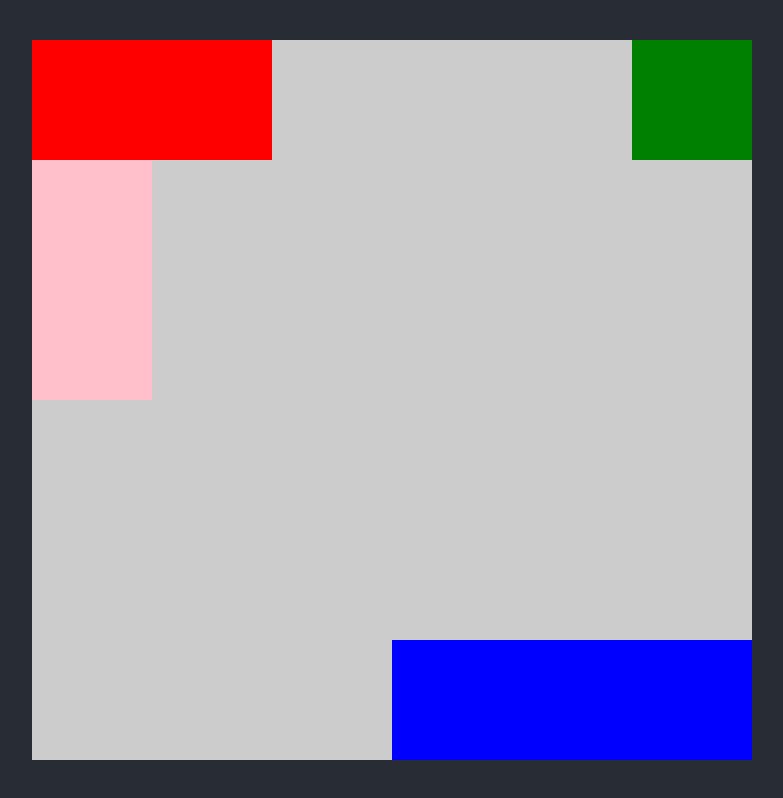
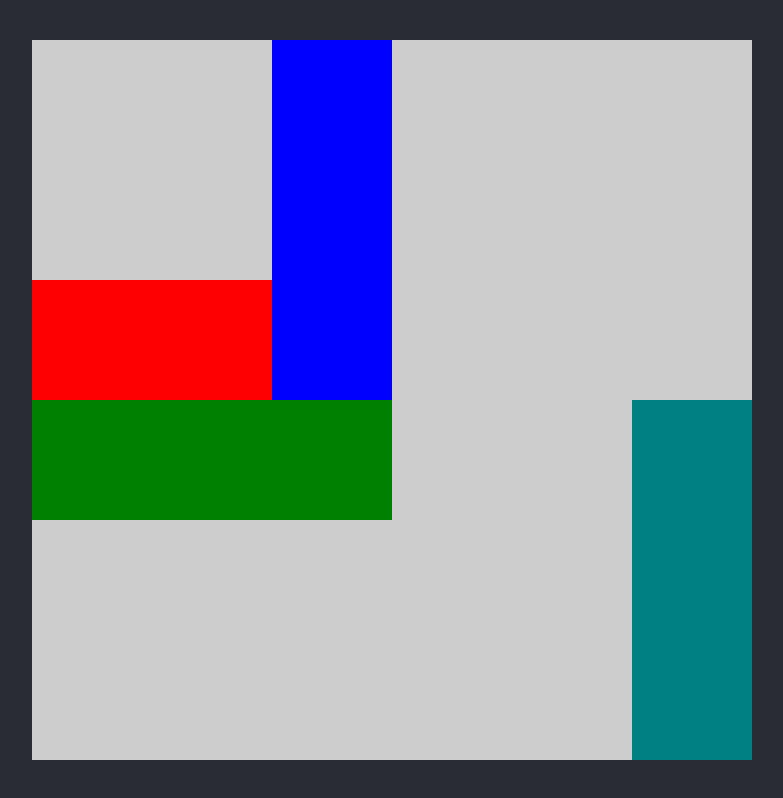
Before and after one commit to Stooks1994/react-rush-hour, a React (Create React App) app: page / in a window 1280 px wide. Shown: the whole page, without its empty margins (248-1031 px from the left). Built offline with nearby package versions, Linux system fonts and the light colour scheme.

Commit message:
snap to grid and collision generally working. Sothing off with vertical

```diff
--- a/src/components/Board.js
+++ b/src/components/Board.js
@@ -6,12 +6,24 @@ const BOARD_SIZE = 6;
 
 const TEST_PUZZLE = {
     pieces: [
-        {id:0, x:0, y:0, size:2, orientation: 'HORIZONTAL', color:'red'},
-        {id:1, x:0, y:1, size:2, orientation: 'VERTICAL', color:'pink'},
-        {id:2, x:3, y:5, size:3, orientation: 'HORIZONTAL', color:'blue'},
-        {id:3, x:5, y:0, size:1, orientation: 'HORIZONTAL', color:'green'}
+        {id:0, x:0, y:2, h:1, w:2, orientation:'HORIZONTAL', color:'red'},
+        {id:1, x:2, y:0, h:3, w:1, orientation:'VERTICAL', color:'blue'},
+        {id:2, x:0, y:3, h:1, w:3, orientation:'HORIZONTAL', color:'green'},
+        {id:3, x:5, y:3, h:3, w:1, orientation:'VERTICAL', color:'teal'},
+    ]
+}
+
+
+/*
+const TEST_PUZZLE = {
+    pieces: [
+        {id:0, x:0, y:0, h:1, w:2, orientation: 'HORIZONTAL', color:'red'},
+        {id:1, x:0, y:1, h:2, w:1, orientation: 'VERTICAL', color:'pink'},
+        {id:2, x:3, y:5, h:1, w:3, orientation: 'HORIZONTAL', color:'blue'},
+        {id:3, x:5, y:0, h:1, w:1, orientation: 'HORIZONTAL', color:'green'}
     ]
 };
+*/
 
 const Board = () => {
     const [isMounted, setIsMounted] = useState(false);
--- a/src/components/Piece.js
+++ b/src/components/Piece.js
@@ -9,11 +9,7 @@ const AXIS = {
     y: 'y'
 }
 
-const calculateBoundsFromOtherPiece = (parentBound, currPos, otherPos, otherSize) => {
-
-}
-
-const calculateInitialBounds = (id, x, y, h, w, allPieces, axis) => {
+const calculateBounds = (id, x, y, h, w, allPieces, axis) => {
     let boardBoundingRect = document.getElementById('main-board').getBoundingClientRect();
     let tileSize = boardBoundingRect.width / BOARD_SIZE;
 
@@ -23,52 +19,29 @@ const calculateInitialBounds = (id, x, y, h, w, allPieces, axis) => {
     let bottom = parseInt(boardBoundingRect.height - ((h + y) * tileSize));
 
     allPieces.forEach(otherPiece => {
+        if (id == 0 && otherPiece.id == 1) {
+            console.log('id:0' + ' x:' + x + ' y:' + y + ' h:' + h + ' w:' + w)
+            console.log('id:1' + ' x:' + otherPiece.x + ' y:' + otherPiece.y + ' h:' + otherPiece.h + ' w:' + otherPiece.w)
+        }
+
         if (id != otherPiece.id) {
             if (axis == AXIS.x) {
-                if (x >= otherPiece.x && y >= otherPiece.y && y <= otherPiece.y + otherPiece.size) {
-                    left = parseInt(0 - ((x - (otherPiece.x + otherPiece.size)) * tileSize))
-                } else if (x <= otherPiece.x && y >= otherPiece.y && y <= otherPiece.y + otherPiece.size) {
-                    right = parseInt(boardBoundingRect.width - ((w + x + otherPiece.size) * tileSize))
+                if (x >= otherPiece.x && y >= otherPiece.y && y < otherPiece.y + otherPiece.h) {
+                    left = parseInt(0 - ((x - (otherPiece.x + otherPiece.w)) * tileSize))
+                } else if (x < otherPiece.x && y >= otherPiece.y && y < otherPiece.y + otherPiece.h) {
+                    right = parseInt((otherPiece.x * tileSize) - ((x+ w) * tileSize))
                 }
             } else if (axis == AXIS.y) {
-
+                if (y >= otherPiece.y && x >= otherPiece.x && x < otherPiece.x + otherPiece.w) {
+                    top = parseInt(0 - ((y - (otherPiece.y + otherPiece.h)) * tileSize))
+                } else if (y < otherPiece.y && x >= otherPiece.x && x < otherPiece.x + otherPiece.w) {
+                    bottom = parseInt((otherPiece.y * tileSize) - ((y + h) * tileSize))
+                }
             }
         }
     })
 
-    return {
-        left: left,
-        top: top,
-        right: right,
-        bottom: bottom
-    }
-}
-
-const calculateNewBounds = (id, x, y, h, w, allPieces, axis) => {
-    let boardBoundingRect = document.getElementById('main-board').getBoundingClientRect();
-    let currElement = document.getElementById(id);
-    let tileSize = boardBoundingRect.width / BOARD_SIZE;
-
-    let left = parseInt(0 - currElement.offsetLeft);
-    let top = parseInt(0 - currElement.offsetTop);
-    let right = parseInt(boardBoundingRect.width - ((w * tileSize) + currElement.offsetLeft));
-    let bottom = parseInt(boardBoundingRect.height - ((h * tileSize) + currElement.offsetTop));
-
-    allPieces.forEach(otherPiece => {
-        if (id != otherPiece.id) {
-            let otherElement = document.getElementById(otherPiece.id)
-
-            if (axis == AXIS.x) {
-                if (x >= otherPiece.x && y >= otherPiece.y && y <= otherPiece.y + otherPiece.size) {
-                    left = parseInt(0 - currElement.offsetLeft - (otherElement.offsetLeft + (otherPiece.size * tileSize)))
-                } else if (x <= otherPiece.x && y >= otherPiece.y && y <= otherPiece.y + otherPiece.size) {
-                    right = parseInt(boardBoundingRect.width - ((w * tileSize) + currElement.offsetLeft + (otherPiece.size * tileSize)))
-                }
-            } else if (axis == AXIS.y) {
-
-            }
-        }
-    })
+    console.log(left + " " + top + " " + right + " " + bottom + " " )
 
     return {
         left: left,
@@ -84,12 +57,10 @@ const preparePiece = (id, x, y, h, w, allPieces, axis, color, coordHandler, isMo
     let height = h * SIZE_MOD;
     let width = w * SIZE_MOD;
 
-    let bounds = isMounted
-        ? calculateNewBounds(id, x, y, h, w, allPieces, axis)
-        : calculateInitialBounds(id, x, y, h, w, allPieces, axis);
+    let bounds = calculateBounds(id, x, y, h, w, allPieces, axis)
 
     return (
-        <Draggable axis={axis} bounds={bounds} onStop={coordHandler}>
+        <Draggable axis={axis} bounds={bounds} onStop={coordHandler} position={{x:0, y:0}}>
             <div id={id} style={{
                 position:'absolute',
                 left:`${xPos}%`,
@@ -112,34 +83,26 @@ const Piece = props => {
 
         let boardPx = document.getElementById('main-board').getBoundingClientRect().width
         let vals = currElement.style.transform.match(/-?[0-9]+/gm)
+        let tileSize = boardPx / BOARD_SIZE;
 
         if (vals.length == 1) {
             // Only has transform in X direction
             let xTransform = Number(vals[0])
             let newOffset = currElement.offsetLeft + xTransform
-            let newBin = boardPx / newOffset
+            let newBin = 0
 
-            switch(Math.trunc(newBin)) {
-                case 0:
-                    newBin = 5
-                    break;
-                case 1:
-                    newBin = 4
-                    break;
-                case 2:
-                    newBin = 3
-                    break;
-                case 3:
-                    newBin = 2
-                    break;
-                case 4:
-                    newBin = 1
-                    break;
-                case 5:
-                    newBin = 0
-                    break;
-                default:
-                    newBin = 0
+            if (newOffset <= 0.5 * tileSize) {
+                newBin = 0;
+            } else if (newOffset <= 1.5 * tileSize && newOffset > 0.5 * tileSize) {
+                newBin = 1;
+            } else if (newOffset <= 2.5 * tileSize && newOffset > 1.5 * tileSize) {
+                newBin = 2;
+            } else if (newOffset <= 3.5 * tileSize && newOffset > 2.5 * tileSize) {
+                newBin = 3;
+            } else if (newOffset <= 4.5 * tileSize && newOffset > 3.5 * tileSize) {
+                newBin = 4;
+            } else {
+                newBin = 5;
             }
 
             props.onFinishedDragging(props.pieceProps.id, newBin)
@@ -147,41 +110,29 @@ const Piece = props => {
             // Has transforms for both X and Y directions -- X will be 0
             let yTransform = Number(vals[1])
             let newOffset = currElement.offsetTop + yTransform
+            let newBin = 0
 
-            let newBin = boardPx / newOffset
-
-            switch(Math.trunc(newBin)) {
-                case 0:
-                    newBin = 5
-                    break;
-                case 1:
-                    newBin = 4
-                    break;
-                case 2:
-                    newBin = 3
-                    break;
-                case 3:
-                    newBin = 2
-                    break;
-                case 4:
-                    newBin = 1
-                    break;
-                case 5:
-                    newBin = 0
-                    break;
-                default:
-                    newBin = 0
+            if (newOffset <= 0.5 * tileSize) {
+                newBin = 0;
+            } else if (newOffset <= 1.5 * tileSize && newOffset > 0.5 * tileSize) {
+                newBin = 1;
+            } else if (newOffset <= 2.5 * tileSize && newOffset > 1.5 * tileSize) {
+                newBin = 2;
+            } else if (newOffset <= 3.5 * tileSize && newOffset > 2.5 * tileSize) {
+                newBin = 3;
+            } else if (newOffset <= 4.5 * tileSize && newOffset > 3.5 * tileSize) {
+                newBin = 4;
+            } else {
+                newBin = 5;
             }
 
             props.onFinishedDragging(props.pieceProps.id, newBin)
         }
     }
 
-    useEffect(() => {setIsMounted(true)})
-
     let currPiece = props.pieceProps.orientation == 'HORIZONTAL'
-        ? preparePiece(props.pieceProps.id, currX, currY, 1, props.pieceProps.size, props.allPieces, 'x', props.pieceProps.color, passNewBinToParent, isMounted)
-        : preparePiece(props.pieceProps.id, currX, currY, props.pieceProps.size, 1, props.allPieces, 'y', props.pieceProps.color, passNewBinToParent, isMounted);
+        ? preparePiece(props.pieceProps.id, props.pieceProps.x, props.pieceProps.y, props.pieceProps.h, props.pieceProps.w, props.allPieces, 'x', props.pieceProps.color, passNewBinToParent, isMounted)
+        : preparePiece(props.pieceProps.id, props.pieceProps.x, props.pieceProps.y, props.pieceProps.h, props.pieceProps.w, props.allPieces, 'y', props.pieceProps.color, passNewBinToParent, isMounted);
 
     return currPiece;
 }
```
